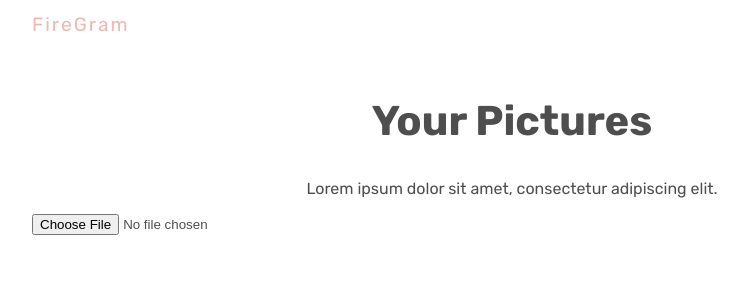
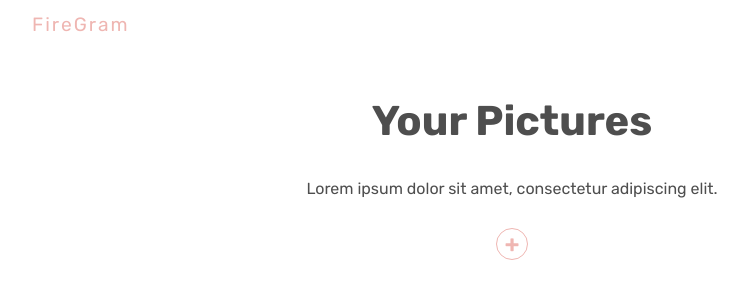
Before and after one commit to Mridul2820/firegram, a React (Create React App) app: page / in a window 1280 px wide. Shown: the top 300 px of the page, without its empty margins (128-876 px from the left). Built offline with nearby package versions, Linux system fonts and the light colour scheme.

Commit message:
upload img progressbar

```diff
--- /dev/null
+++ b/src/components/ProgressBar.js
@@ -0,0 +1,18 @@
+import { useEffect } from "react";
+import UseStorage from '../hooks/UseStorage'
+
+const ProgressBar = ({ file, setFile }) => {
+    const {url, progress} = UseStorage(file)
+
+    useEffect(() => {
+        if(url) {
+            setFile(null)
+        }
+    },[url, setFile])
+
+    return (
+        <div className="progress-bar" style={{width: progress + '%'}} ></div>
+    )
+}
+
+export default ProgressBar
--- a/src/components/UploadForm.js
+++ b/src/components/UploadForm.js
@@ -1,4 +1,5 @@
 import { useState } from "react";
+import ProgressBar from "./ProgressBar";
 
 const UploadForm = () => {
     const [file, setFile] = useState(null)
@@ -22,10 +23,14 @@
 
     return (
         <form>
-            <input type="file" onChange={changeHandler} />
+            <label>
+                <input type="file" onChange={changeHandler} />
+                <span>+</span>
+            </label>
             <div className="output">
                 {error && <div className="error">{ error }</div> }
                 {file && <div className="file">{ file.name }</div> }
+                { file && <ProgressBar file={file} setFile={setFile} />}
             </div>
         </form>
     )
--- a/src/firebase/config.js
+++ b/src/firebase/config.js
@@ -1,6 +1,6 @@
-import * as firebase from 'firebase/app'
-import 'firebase/storage'
-import 'firebase/firestore'
+import firebase from 'firebase/app'
+import 'firebase/storage';
+import 'firebase/firestore';
 
 // Your web app's Firebase configuration
 // For Firebase JS SDK v7.20.0 and later, measurementId is optional
@@ -15,7 +15,7 @@
 };
 // Initialize Firebase
 firebase.initializeApp(firebaseConfig);
-firebase.analytics();
+// firebase.analytics();
 
 const projectStorage = firebase.storage();
 const projectFirestore = firebase.firestore();
--- /dev/null
+++ b/src/hooks/UseStorage.js
@@ -0,0 +1,27 @@
+import { useState, useEffect } from "react";
+import { projectStorage } from '../firebase/config'
+
+const UseStorage = (file) => {
+    const [progress, setProgress] = useState(0)
+    const [error, setError] = useState(null)
+    const [url, setUrl] = useState(null)
+
+    useEffect(() => {
+        // Refarence
+        const storageRef = projectStorage.ref(file.name)
+
+        storageRef.put(file).on('state_changed', (snap) => {
+            let percentage = (snap.bytesTransferred / snap.totalBytes) * 100;
+            setProgress(percentage);
+        }, (err) => {
+            setError(err);
+        }, async() => {
+            const url = await storageRef.getDownloadURL()
+            setUrl(url)
+        })
+    },[file])
+
+    return { progress, error, url }
+}
+
+export default UseStorage
--- a/src/index.css
+++ b/src/index.css
@@ -30,9 +30,50 @@
 }
 
 /* upload form styles */
+form {
+    margin: 30px auto 10px;
+    text-align: center;
+}
 
+label input{
+    height: 0;
+    width: 0;
+    opacity: 0;
+}
+
+label{
+    display: block;
+    width: 30px;
+    height: 30px;
+    border: 1px solid var(--primary);
+    border-radius: 50%;
+    margin: 10px auto;
+    line-height: 30px;
+    color: var(--primary);
+    font-weight: bold;
+    font-size: 24px;
+}
+
+label:hover{
+    background: var(--primary);
+    color: white;
+}
+
+.output{
+    height: 60px;
+    font-size: 0.8rem;
+}
+
+.error{
+    color: var(--error);
+}
 
 /* progress bar styles */
+.progress-bar{
+    height: 5px;
+    background: var(--primary);
+    margin-top: 20px;
+}
 
 
 /* image grid styles */
```
Also changed, not shown: 1 other file (tests, documents, lock files or other folders).
